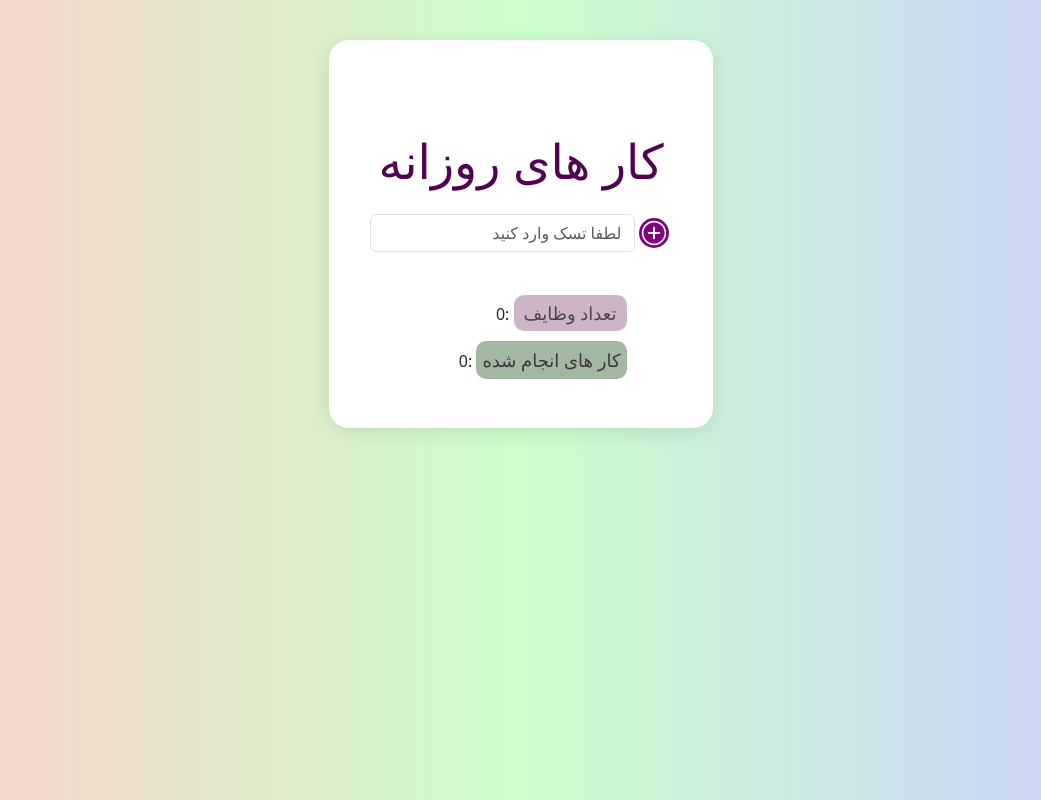
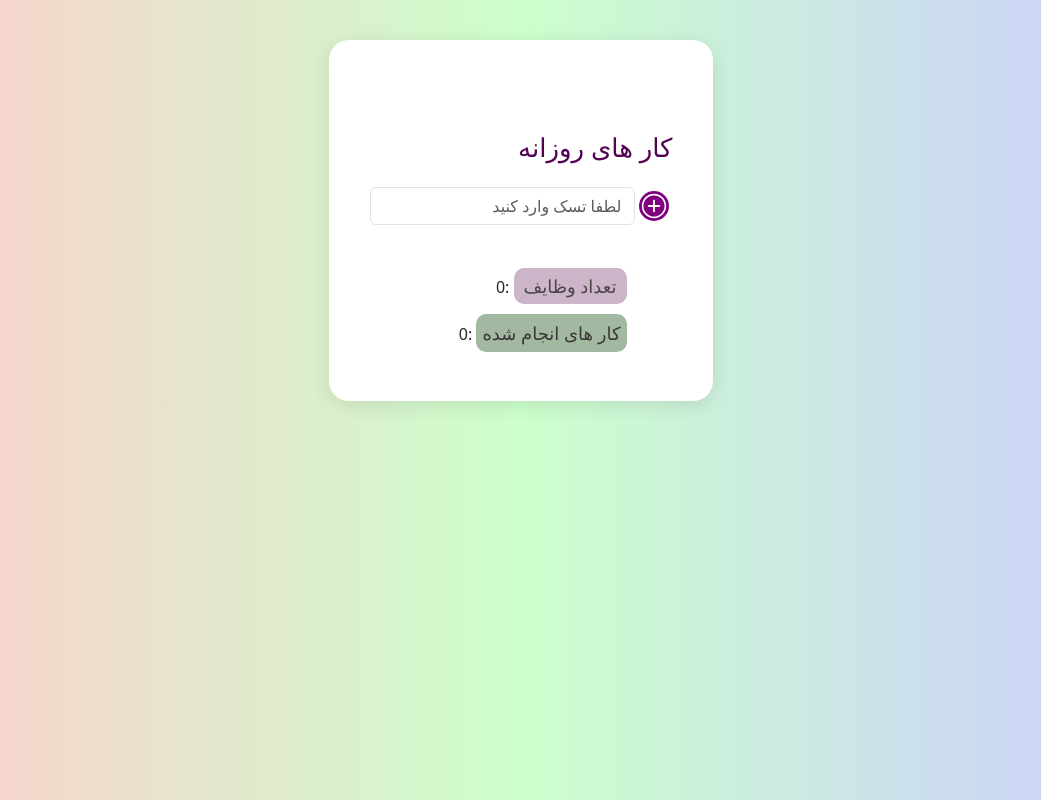
Before and after one commit to melika200/task, a React (Vite) app: page / in a window 1280 px wide. Shown: the whole page, without its empty margins (119-1160 px from the left). Built offline with nearby package versions, Linux system fonts and the light colour scheme.

Commit message:
add style header

```diff
--- a/src/Components/Todolist/Todolist.css
+++ b/src/Components/Todolist/Todolist.css
@@ -54,9 +54,9 @@
 }
 
 .subject {
-  font-size: 48px;
+  font-size:26px;
   color: rgb(82, 2, 83);
-  text-align: center;
+  text-align: right;
   opacity: 0;
   transform: translateY(-50px);
   animation: slideIn 1s forwards;
--- a/src/Components/Todolist/Todolist.jsx
+++ b/src/Components/Todolist/Todolist.jsx
@@ -33,7 +33,7 @@
       <ToastContainer />
       <Row className="d-flex justify-content-center align-content-center mt-5">
         <Col md="auto" className=" todolist">
-          <h1 className="text-center my-4 subject">کار های روزانه</h1>
+          <h1 className=" my-4 subject">کار های روزانه</h1>
           <Formik
             initialValues={{ task: "" }}
             validationSchema={validationSchema}
```
